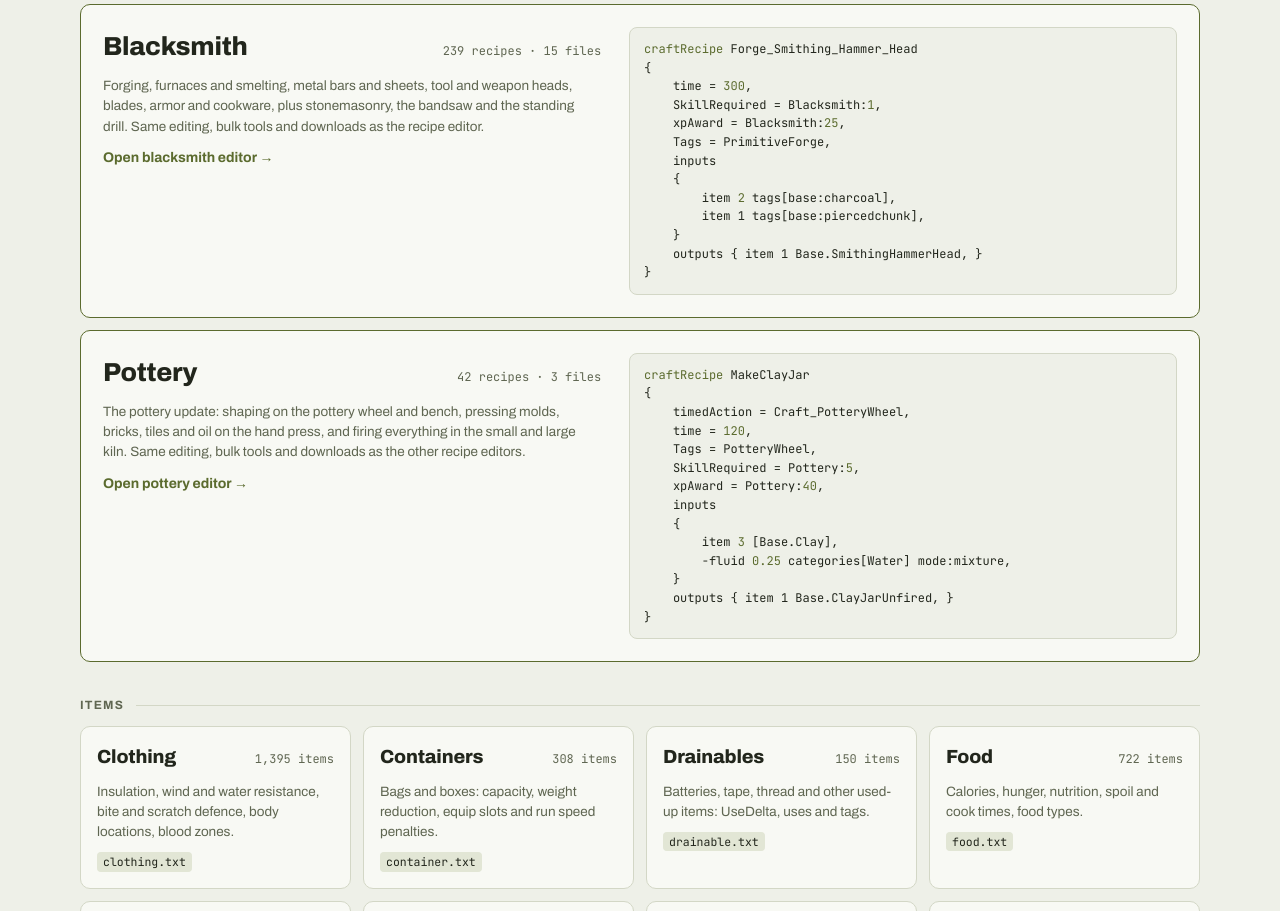
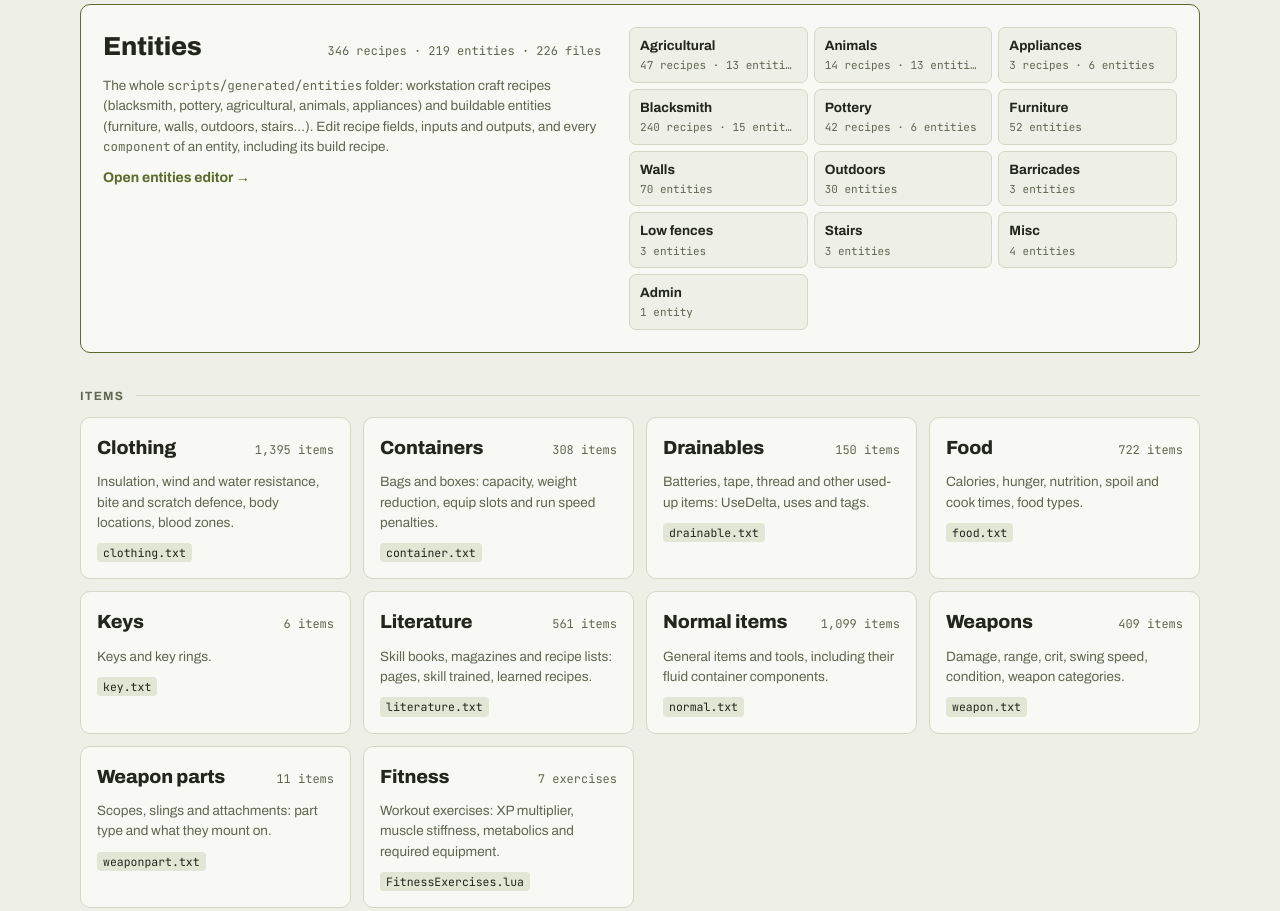
Before and after one commit to AlexandruAndronache/pz-editor, a plain HTML site: page index.html in a window 1280 px wide. Shown: the part 879-1790 px from the top of the page. Drawn offline with Linux system fonts and the light colour scheme.

Commit message:
Add files via upload

```diff
--- a/index.html
+++ b/index.html
@@ -58,6 +58,15 @@ h2::after{content:"";flex:1;height:1px;background:var(--line)}
 .step h4{margin:4px 0 4px;font-size:16px}
 .step p{margin:0;color:var(--muted);font-size:13.5px;max-width:42ch}
 footer{margin-top:48px;padding-top:16px;border-top:1px solid var(--line);color:var(--muted);font-size:12.5px;display:flex;justify-content:space-between;gap:12px;flex-wrap:wrap}
+.chips{display:grid;grid-template-columns:repeat(auto-fill,minmax(150px,1fr));gap:6px;align-content:start}
+.chip{display:grid;gap:1px;padding:8px 10px;border:1px solid var(--line);border-radius:7px;background:var(--bg);text-decoration:none;min-width:0}
+.chip:hover{border-color:var(--accent)}
+.chip b{font-size:13.5px}
+.chip span{font-family:var(--f-mono);font-size:11px;color:var(--muted);white-space:nowrap;overflow:hidden;text-overflow:ellipsis}
+.card.ent:hover{transform:none}
+.card.ent>a{min-width:0}
+.card.ent .head{flex-wrap:wrap}
+.card.ent .n{white-space:normal}
 @media (max-width:760px){.card.big{grid-template-columns:minmax(0,1fr)}}
 @media (prefers-reduced-motion:reduce){.card{transition:none}.card:hover{transform:none}}
 </style>
@@ -74,7 +83,7 @@ footer{margin-top:48px;padding-top:16px;border-top:1px solid var(--line);color:v
     <span class="kicker">Project Zomboid script editor</span>
     <h1>Edit item and recipe scripts without hand-editing .txt files.</h1>
     <p>Browse every entry, change its fields, bulk-tweak hundreds at once, then copy the result back over the original script. Entries you didn't touch keep their exact original formatting.</p>
-    <div class="stats"><span><b>4,661</b>items</span><span><b>887</b>recipes</span><span><b>67</b>script files</span></div>
+    <div class="stats"><span><b>4,661</b>items</span><span><b>952</b>recipes</span><span><b>219</b>entities</span><span><b>275</b>script files</span></div>
   </section>
 
   <h2>Recipes</h2>
@@ -101,50 +110,14 @@ footer{margin-top:48px;padding-top:16px;border-top:1px solid var(--line);color:v
   </div>
 
   <div class="grid" style="margin-top:12px">
-    <a class="card big" href="blacksmith.html">
-      <div style="display:grid;gap:10px;align-content:start">
-        <div class="head"><h3>Blacksmith</h3><span class="n">239 recipes · 15 files</span></div>
-        <p>Forging, furnaces and smelting, metal bars and sheets, tool and weapon heads, blades, armor and cookware, plus stonemasonry, the bandsaw and the standing drill. Same editing, bulk tools and downloads as the recipe editor.</p>
-        <span class="go">Open blacksmith editor →</span>
-      </div>
-<pre><span class="k">craftRecipe</span> Forge_Smithing_Hammer_Head
-{
-    time = <span class="k">300</span>,
-    SkillRequired = Blacksmith:<span class="k">1</span>,
-    xpAward = Blacksmith:<span class="k">25</span>,
-    Tags = PrimitiveForge,
-    inputs
-    {
-        item <span class="k">2</span> tags[base:charcoal],
-        item 1 tags[base:piercedchunk],
-    }
-    outputs { item 1 Base.SmithingHammerHead, }
-}</pre>
-    </a>
-  </div>
-
-  <div class="grid" style="margin-top:12px">
-    <a class="card big" href="pottery.html">
-      <div style="display:grid;gap:10px;align-content:start">
-        <div class="head"><h3>Pottery</h3><span class="n">42 recipes · 3 files</span></div>
-        <p>The pottery update: shaping on the pottery wheel and bench, pressing molds, bricks, tiles and oil on the hand press, and firing everything in the small and large kiln. Same editing, bulk tools and downloads as the other recipe editors.</p>
-        <span class="go">Open pottery editor →</span>
-      </div>
-<pre><span class="k">craftRecipe</span> MakeClayJar
-{
-    timedAction = Craft_PotteryWheel,
-    time = <span class="k">120</span>,
-    Tags = PotteryWheel,
-    SkillRequired = Pottery:<span class="k">5</span>,
-    xpAward = Pottery:<span class="k">40</span>,
-    inputs
-    {
-        item <span class="k">3</span> [Base.Clay],
-        -fluid <span class="k">0.25</span> categories[Water] mode:mixture,
-    }
-    outputs { item 1 Base.ClayJarUnfired, }
-}</pre>
-    </a>
+    <div class="card big ent">
+      <a href="entities.html" style="display:grid;gap:10px;align-content:start;text-decoration:none">
+        <div class="head"><h3>Entities</h3><span class="n">346 recipes · 219 entities · 226 files</span></div>
+        <p>The whole <span style="font-family:var(--f-mono);font-size:12.5px">scripts/generated/entities</span> folder: workstation craft recipes (blacksmith, pottery, agricultural, animals, appliances) and buildable entities (furniture, walls, outdoors, stairs…). Edit recipe fields, inputs and outputs, and every <span style="font-family:var(--f-mono);font-size:12.5px">component</span> of an entity, including its build recipe.</p>
+        <span class="go">Open entities editor →</span>
+      </a>
+      <div class="chips"><a class="chip" href="entities.html#agricultural"><b>Agricultural</b><span>47 recipes · 13 entities</span></a><a class="chip" href="entities.html#animals"><b>Animals</b><span>14 recipes · 13 entities</span></a><a class="chip" href="entities.html#appliances"><b>Appliances</b><span>3 recipes · 6 entities</span></a><a class="chip" href="entities.html#blacksmith"><b>Blacksmith</b><span>240 recipes · 15 entities</span></a><a class="chip" href="entities.html#pottery"><b>Pottery</b><span>42 recipes · 6 entities</span></a><a class="chip" href="entities.html#furniture"><b>Furniture</b><span>52 entities</span></a><a class="chip" href="entities.html#walls"><b>Walls</b><span>70 entities</span></a><a class="chip" href="entities.html#outdoors"><b>Outdoors</b><span>30 entities</span></a><a class="chip" href="entities.html#barricades"><b>Barricades</b><span>3 entities</span></a><a class="chip" href="entities.html#fences_low"><b>Low fences</b><span>3 entities</span></a><a class="chip" href="entities.html#stairs"><b>Stairs</b><span>3 entities</span></a><a class="chip" href="entities.html#misc"><b>Misc</b><span>4 entities</span></a><a class="chip" href="entities.html#admin"><b>Admin</b><span>1 entity</span></a></div>
+    </div>
   </div>
 
   <h2>Items</h2>
@@ -158,6 +131,7 @@ footer{margin-top:48px;padding-top:16px;border-top:1px solid var(--line);color:v
     <a class="card" href="normal.html"><div class="head"><h3>Normal items</h3><span class="n">1,099 items</span></div><p>General items and tools, including their fluid container components.</p><code>normal.txt</code></a>
     <a class="card" href="weapon.html"><div class="head"><h3>Weapons</h3><span class="n">409 items</span></div><p>Damage, range, crit, swing speed, condition, weapon categories.</p><code>weapon.txt</code></a>
     <a class="card" href="weaponpart.html"><div class="head"><h3>Weapon parts</h3><span class="n">11 items</span></div><p>Scopes, slings and attachments: part type and what they mount on.</p><code>weaponpart.txt</code></a>
+    <a class="card" href="fitness.html"><div class="head"><h3>Fitness</h3><span class="n">7 exercises</span></div><p>Workout exercises: XP multiplier, muscle stiffness, metabolics and required equipment.</p><code>FitnessExercises.lua</code></a>
   </div>
 
   <h2>How it works</h2>
```
